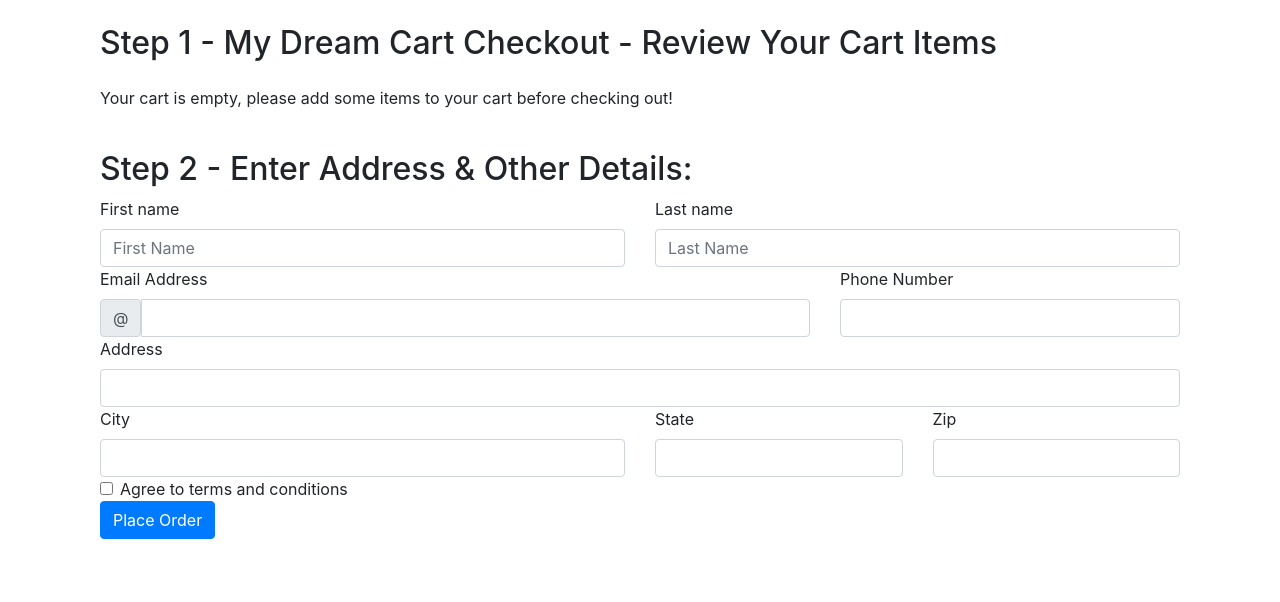
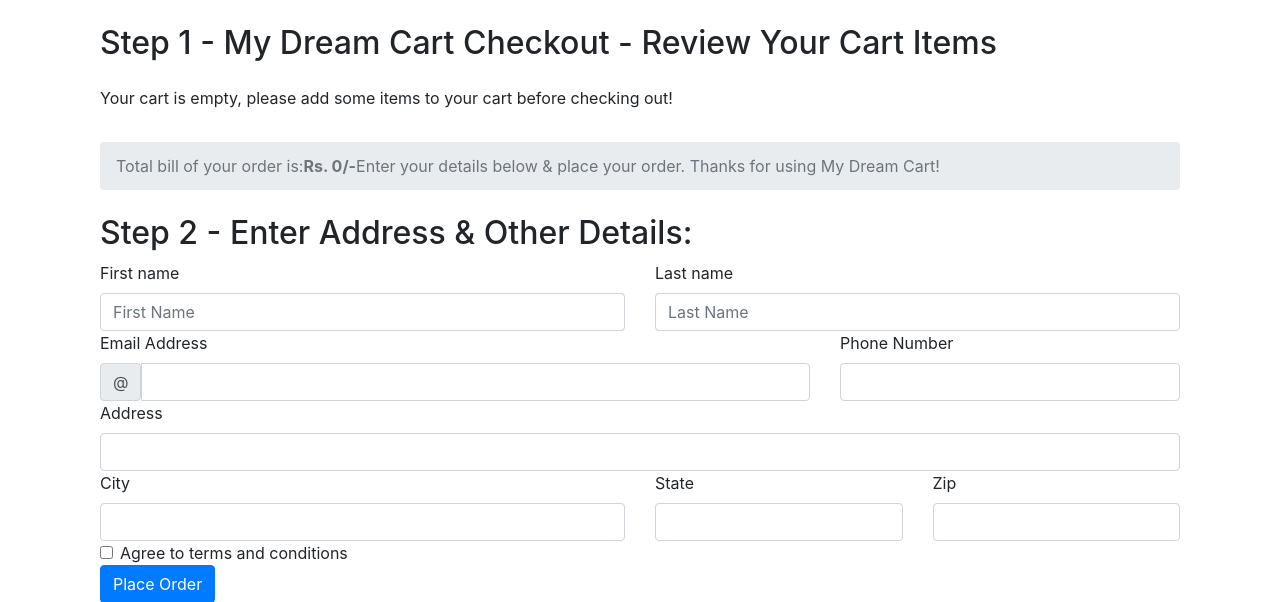
Before and after one commit to SapnaGulati/E-commerce-Website, a Django app: page /shop/checkout/ in a window 1280 px wide. Shown: the part 56-658 px from the top of the page. Run offline with Django 3.2, Linux system fonts and the light colour scheme.

Commit message:
Display prices on the cart

```diff
--- a/ecw/shop/templates/shop/checkout.html
+++ b/ecw/shop/templates/shop/checkout.html
@@ -8,6 +8,11 @@
         <div class="my-4">
             <ul class="list-group" id="items">
             </ul>
+            <nav aria-label="breadcrumb">
+              <ol class="breadcrumb mt-3">
+                <li class="breadcrumb-item active" aria-current="page">Total bill of your order is: <b>Rs. <span id="totalPrice"></span>/-</b> Enter your details below & place your order. Thanks for using My Dream Cart!</li>
+              </ol>
+            </nav>
         </div>
     </div>
     <div class="col my-4">
@@ -75,6 +80,7 @@
       cart = JSON.parse(localStorage.getItem('cart'));
     }
     var sum = 0;
+    var totalPrice = 0;
     if ($.isEmptyObject(cart)){
       // if object is empty
       mystr = '<p>Your cart is empty, please add some items to your cart before checking out!</p>'
@@ -84,7 +90,9 @@
       for(item in cart){
         let name = cart[item][1];
         let qty = cart[item][0];
+        let itemPrice = cart[item][2];
         sum = sum + qty;
+        totalPrice = totalPrice + (qty * itemPrice);
         mystr = `<li class="list-group-item d-flex justify-content-between align-items-center">
           ${name}
           <span class="badge bg-primary rounded-pill">${qty}</span>
@@ -93,6 +101,7 @@
       }
     }
     document.getElementById('cart').innerHTML = sum;
+    document.getElementById('totalPrice').innerHTML = totalPrice;
     $('#itemsJson').val(JSON.stringify(cart));
     {% if thank %}
     alert('Thanks for ordering with us. Your order id is {{id}}. Use it to track your order using our order tracker');
--- a/ecw/shop/templates/shop/index.html
+++ b/ecw/shop/templates/shop/index.html
@@ -70,6 +70,7 @@ padding-right: 0;
               <div class="card-body">
                 <h5 class="card-title" id="namepr{{i.id}}">{{i.product_name}}</h5>
                 <p class="card-text">{{i.desc|slice:"0:50"}}...</p>
+                <h6 class="card-title">Price: <span id="pricepr{{i.id}}">{{i.price}}</span>/-</h6>
                 <span id="divpr{{i.id}}" class="divpr">
                   <button id="pr{{i.id}}" class="btn btn-primary cart">Add to Cart</button>
                 </span>
@@ -121,7 +122,8 @@ padding-right: 0;
     else {
       qty = 1;
       name = document.getElementById('name'+idstr).innerHTML;
-      cart[idstr] = [qty, name];
+      price = document.getElementById('price'+idstr).innerHTML;
+      cart[idstr] = [qty, name, parseInt(price)];
     }
     updateCart(cart);
   });
@@ -131,7 +133,6 @@ padding-right: 0;
   updatePopover(cart);
 
   function updatePopover(cart){
-    console.log('we are inside updatePopover');
     var popStr = "";
     popStr = popStr + "<h5> Cart for your items in my shopping cart </h5><div class='mx-2 my-2'>";
     var i = 1;
@@ -146,7 +147,6 @@ padding-right: 0;
   }
 
   function clearCart(){
-    console.log("clear");
     cart = JSON.parse(localStorage.getItem('cart'));
     for(var item in cart){
       document.getElementById('div' + item).innerHTML = '<button id="'+ item +'" class="btn btn-primary cart">Add to Cart</button>'
```
